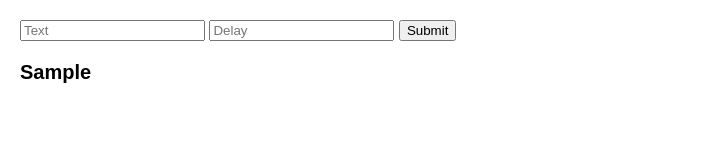
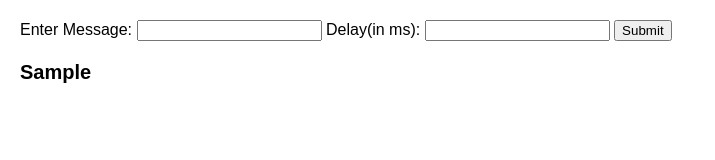
Before and after one commit to acciojob/async-function-timeout-DivyaKandpal93, a website: page main.html in a window 1280 px wide. Both pictures are taken after typing "Sample", "5" into the empty fields and a click on the button "Submit". Shown: the whole page, without its empty margins (0-715 px from the left). Drawn offline with Linux system fonts and the light colour scheme.

Commit message:
created a submission

```diff
--- a/main.html
+++ b/main.html
@@ -7,12 +7,11 @@
 
   <body>
     <!-- the entire body must be written by student -->
-    <form onsubmit="return false">
-      <input type="text" id="text" placeholder="Text" />
-      <input type="number" id="delay" placeholder="Delay" />
-      <button type="button" id="button">Submit</button>
-    </form>
-
+    <label for="Text">Enter Message:</label>
+    <input type="text" id="text" />
+    <label for="delay">Delay(in ms):</label>
+    <input type="number" id="delay" />
+    <button id="btn">Submit</button>
     <div id="output"></div>
 
     <script type="text/javascript" src="./script.js"></script>
--- a/script.js
+++ b/script.js
@@ -23,7 +23,7 @@ async function showMsg() {
     const delay = parseInt(delayInput.value);
 
     // Clear previous output
-    outputDiv.innerHTML = "⏳ Waiting...";
+    outputDiv.innerHTML = "Waiting...";
 
     // Async function to wait
     await new Promise(resolve => setTimeout(resolve, delay));
@@ -36,4 +36,4 @@ async function showMsg() {
     delayInput.value = '';
 }
 
-document.getElementById("button").addEventListener("click", showMsg);
+document.getElementById("btn").addEventListener("click", showMsg);
```
